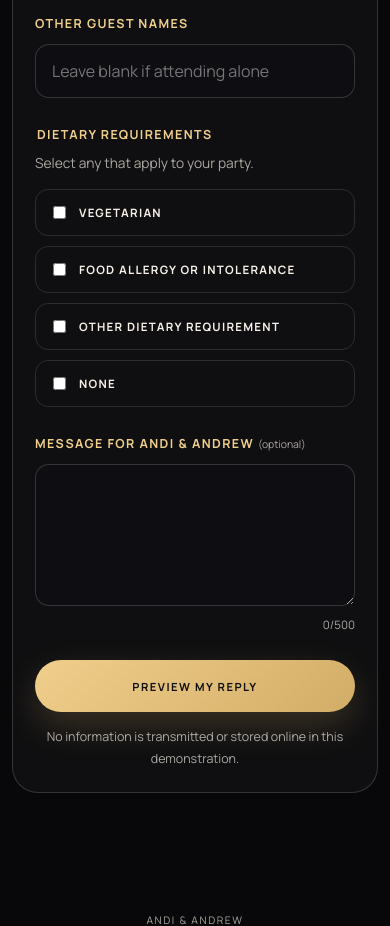
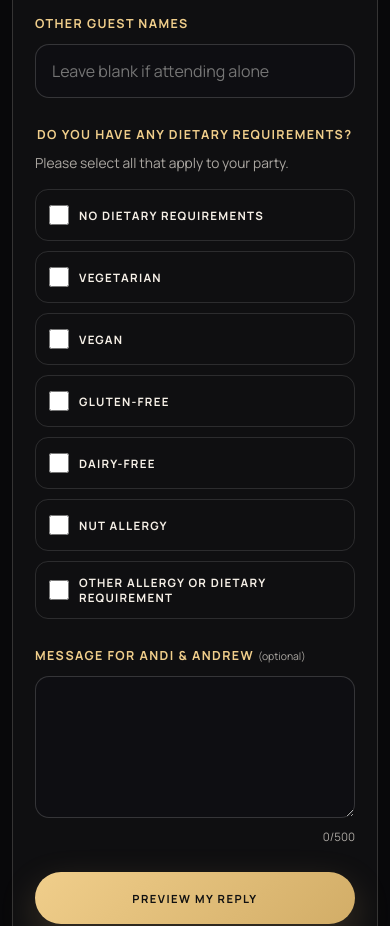
Before and after one commit to andiandandybroon-sys/andi-andrew-wedding-Master, a plain HTML site: page rsvp.html in a window 390 px wide. Shown: the part 1505-2431 px from the top of the page. Drawn offline with nearby package versions, Linux system fonts and the light colour scheme.

Commit message:
Add files via upload

```diff
--- a/rsvp.html
+++ b/rsvp.html
@@ -41,15 +41,21 @@
           <div class="form-grid"><label><span>Number attending</span><select name="guestCount"><option value="1">1 person</option><option value="2">2 people</option><option value="3">3 people</option><option value="4">4 people</option><option value="5">5 people</option><option value="6">6 people</option></select></label><label><span>Other guest names</span><input type="text" name="guest" placeholder="Leave blank if attending alone"></label></div>
 
           <fieldset class="dietary-fieldset">
-            <legend>Dietary requirements</legend>
-            <p class="fieldset-help">Select any that apply to your party.</p>
-            <div class="checkbox-grid" id="dietary-options">
+            <legend>Do you have any dietary requirements?</legend>
+            <p class="fieldset-help">Please select all that apply to your party.</p>
+            <div class="checkbox-grid dietary-options" id="dietary-options">
+              <label><input type="checkbox" name="dietaryType" value="None"><span>No dietary requirements</span></label>
               <label><input type="checkbox" name="dietaryType" value="Vegetarian"><span>Vegetarian</span></label>
-              <label><input type="checkbox" name="dietaryType" value="Food allergy or intolerance"><span>Food allergy or intolerance</span></label>
-              <label><input type="checkbox" name="dietaryType" value="Other dietary requirement"><span>Other dietary requirement</span></label>
-              <label><input type="checkbox" name="dietaryType" value="None"><span>None</span></label>
+              <label><input type="checkbox" name="dietaryType" value="Vegan"><span>Vegan</span></label>
+              <label><input type="checkbox" name="dietaryType" value="Gluten-free"><span>Gluten-free</span></label>
+              <label><input type="checkbox" name="dietaryType" value="Dairy-free"><span>Dairy-free</span></label>
+              <label><input type="checkbox" name="dietaryType" value="Nut allergy"><span>Nut allergy</span></label>
+              <label class="checkbox-wide"><input type="checkbox" name="dietaryType" value="Other allergy or dietary requirement"><span>Other allergy or dietary requirement</span></label>
             </div>
-            <label id="dietary-details-wrap" hidden><span>Please provide details</span><textarea name="dietaryDetails" rows="3" placeholder="Include the guest name and details of any allergy, intolerance or dietary requirement"></textarea></label>
+            <label id="dietary-details-wrap" hidden>
+              <span>Please provide further details, including the severity of any allergy</span>
+              <textarea name="dietaryDetails" rows="4" placeholder="Add any allergy, intolerance or cross-contamination information here."></textarea>
+            </label>
           </fieldset>
 
           <label><span>Message for Andi &amp; Andrew <small>(optional)</small></span><textarea id="message" name="message" rows="5" maxlength="500"></textarea><small class="character-count"><span id="message-count">0</span>/500</small></label>
--- a/rsvp.js
+++ b/rsvp.js
@@ -23,11 +23,14 @@ function updateDietaryFields(changedCheckbox) {
   }
 
   const selected = dietaryCheckboxes.filter((box) => box.checked).map((box) => box.value);
-  const needsDetails = selected.some((value) => value !== "None");
-  if (dietaryDetailsWrap) dietaryDetailsWrap.hidden = !needsDetails;
+  const needsDetails = selected.includes("Nut allergy") || selected.includes("Other allergy or dietary requirement");
+  const showDetails = selected.some((value) => value !== "None");
+
+  if (dietaryDetailsWrap) dietaryDetailsWrap.hidden = !showDetails;
   if (dietaryDetails) {
     dietaryDetails.required = needsDetails;
-    if (!needsDetails) dietaryDetails.value = "";
+    dietaryDetails.setCustomValidity("");
+    if (!showDetails) dietaryDetails.value = "";
   }
 }
 
@@ -37,6 +40,17 @@ updateDietaryFields();
 if (form) {
   form.addEventListener("submit", (event) => {
     event.preventDefault();
+    const selectedDietary = dietaryCheckboxes.filter((box) => box.checked).map((box) => box.value);
+    const requiresDietaryDetails = selectedDietary.includes("Nut allergy") || selectedDietary.includes("Other allergy or dietary requirement");
+
+    if (dietaryDetails) {
+      dietaryDetails.setCustomValidity(
+        requiresDietaryDetails && !dietaryDetails.value.trim()
+          ? "Please provide details of the allergy or dietary requirement."
+          : ""
+      );
+    }
+
     if (!form.reportValidity()) return;
 
     const formData = new FormData(form);
--- a/styles.css
+++ b/styles.css
@@ -312,3 +312,24 @@ dd { margin: 0; color: rgba(255,255,255,.82); }
   .back-to-top { right: 14px; bottom: 14px; width: 46px; padding: 0; justify-content: center; font-size: 1rem; }
   .back-to-top span { display: none; }
 }
+
+/* Expanded dietary checkbox framework */
+.dietary-options input[type="checkbox"] {
+  width: 20px;
+  height: 20px;
+  flex: 0 0 20px;
+  margin: 0;
+  cursor: pointer;
+}
+.dietary-options label {
+  min-height: 52px;
+}
+.dietary-options .checkbox-wide {
+  grid-column: 1 / -1;
+}
+#dietary-details-wrap textarea:required {
+  border-color: rgba(240,206,139,.45);
+}
+@media (max-width: 620px) {
+  .dietary-options .checkbox-wide { grid-column: auto; }
+}
```
